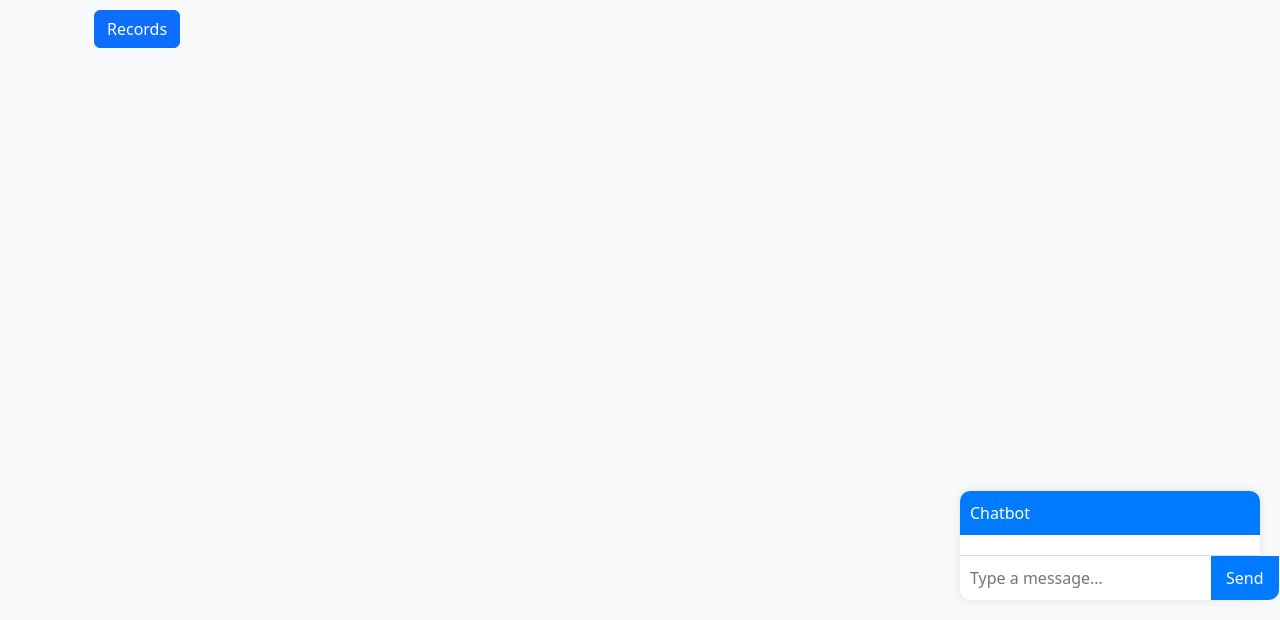
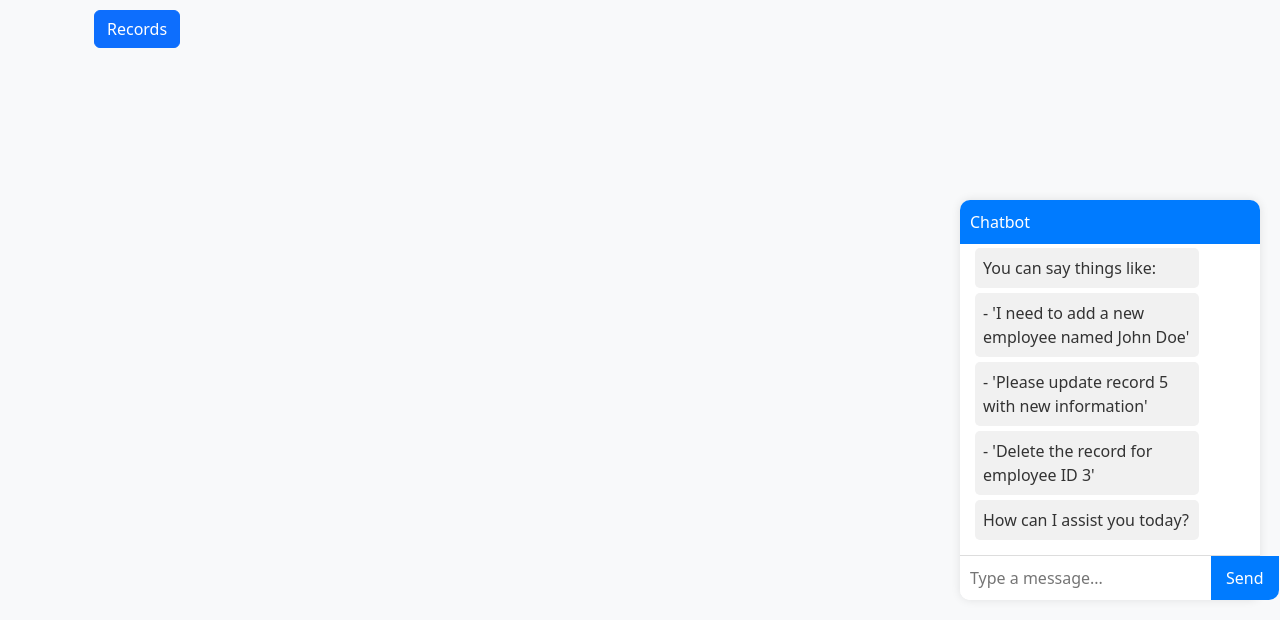
Before and after one commit to vijay-nwt/agenticAI, a Django app: page /welcome/ in a window 1280 px wide. Shown: the part 180-800 px from the top of the page. Run offline with Django 5.2, Linux system fonts and the light colour scheme; the visitor is signed in with stand-in values (Sample User, id 1).

Commit message:
working-1

```diff
--- a/agenticAI/urls.py
+++ b/agenticAI/urls.py
@@ -16,7 +16,7 @@ Including another URLconf
 """
 from django.contrib import admin
 from django.urls import path
-from users.views import signup, welcome, home, login_view, logout_view, record_list, create_record, update_record, delete_record
+from users.views import signup, welcome, home, login_view, logout_view, record_list, create_record, update_record, delete_record, chatbot_api
 
 urlpatterns = [
     path('admin/', admin.site.urls),
@@ -29,4 +29,5 @@ urlpatterns = [
     path('records/create/', create_record, name='create_record'),
     path('records/<int:pk>/update/', update_record, name='update_record'),
     path('records/<int:pk>/delete/', delete_record, name='delete_record'),
+    path('chatbot/', chatbot_api, name='chatbot_api')
 ]
--- a/users/templates/welcome.html
+++ b/users/templates/welcome.html
@@ -49,6 +49,24 @@
             padding: 0 15px;
             border-bottom-right-radius: 10px;
         }
+        .user-message {
+            background: #007bff;
+            color: white;
+            padding: 8px;
+            border-radius: 5px;
+            margin: 5px;
+            align-self: flex-end;
+            max-width: 80%;
+        }
+        .bot-message {
+            background: #f1f1f1;
+            color: #333;
+            padding: 8px;
+            border-radius: 5px;
+            margin: 5px;
+            align-self: flex-start;
+            max-width: 80%;
+        }
     </style>
     <div class="container">
         <h2 class="mt-5">Welcome!</h2>
@@ -72,4 +90,70 @@
             <button>Send</button>
         </div>
     </div>
+    <script>
+        document.addEventListener('DOMContentLoaded', function() {
+            const chatInput = document.querySelector('.chatbot-input input');
+            const chatButton = document.querySelector('.chatbot-input button');
+            const chatMessages = document.querySelector('.chatbot-messages');
+
+            function addMessage(message, isUser = false) {
+                const messageDiv = document.createElement('div');
+                messageDiv.className = isUser ? 'user-message' : 'bot-message';
+                messageDiv.textContent = message;
+                chatMessages.appendChild(messageDiv);
+                chatMessages.scrollTop = chatMessages.scrollHeight;
+            }
+
+            function sendMessage() {
+                const message = chatInput.value.trim();
+                if (message) {
+                    addMessage(message, true);
+                    chatInput.value = '';
+
+                    fetch('/chatbot/', {
+                        method: 'POST',
+                        headers: {
+                            'Content-Type': 'application/json',
+                            'X-CSRFToken': '{{ csrf_token }}'
+                        },
+                        body: JSON.stringify({ message: message })
+                    })
+                    .then(response => response.json())
+                    .then(data => {
+                        if (data.response) {
+                            addMessage(data.response);
+                            // If the response contains a command, highlight it
+                            if (data.response.includes('Create') ||
+                                data.response.includes('Update') ||
+                                data.response.includes('Delete')) {
+                                const lastMessage = chatMessages.lastChild;
+                                lastMessage.style.backgroundColor = '#28a745';
+                                lastMessage.style.color = 'white';
+                            }
+                        } else if (data.error) {
+                            addMessage('Error: ' + data.error);
+                        }
+                    })
+                    .catch(error => {
+                        addMessage('Error communicating with the server');
+                    });
+                }
+            }
+
+            chatButton.addEventListener('click', sendMessage);
+            chatInput.addEventListener('keypress', function(e) {
+                if (e.key === 'Enter') {
+                    sendMessage();
+                }
+            });
+
+            // Add some initial instructions
+            addMessage("Hello! I'm your AI-powered record management assistant.");
+            addMessage("You can say things like:");
+            addMessage("- 'I need to add a new employee named John Doe'");
+            addMessage("- 'Please update record 5 with new information'");
+            addMessage("- 'Delete the record for employee ID 3'");
+            addMessage("How can I assist you today?");
+        });
+    </script>
     {% endblock %}
--- a/users/views.py
+++ b/users/views.py
@@ -3,6 +3,17 @@ from django.contrib.auth import login, authenticate, login as auth_login, logout
 from django.contrib.auth.forms import UserCreationForm, AuthenticationForm
 from django.contrib.auth.decorators import login_required
 from .models import Profile, Record
+from django.http import JsonResponse
+from django.views.decorators.csrf import csrf_exempt
+import json
+from crewai import Agent, Task, Crew
+from datetime import datetime
+from litellm import completion
+import os
+from django.conf import settings
+
+# Add this configuration at the top of your views.py
+os.environ["OPENAI_API_KEY"] = settings.OPENAI_API_KEY
 
 # Create your views here.
 
@@ -78,3 +89,113 @@ def delete_record(request, pk):
     if request.method == 'POST':
         record.delete()
     return redirect('record_list')
+
+def create_crew_ai_agent():
+    # Define the agent
+    record_manager = Agent(
+        role='Record Manager',
+        goal='Help users manage records by creating, updating, and deleting them',
+        backstory="""You are an AI assistant specialized in record management.
+        You help users create, update, and delete records in a database.""",
+        verbose=True,
+        allow_delegation=False,
+        llm_config={
+            "config_list": [{
+                "model": "gpt-4o",
+                "api_key": settings.OPENAI_API_KEY
+            }]
+        }
+    )
+    return record_manager
+
+def process_message_with_crewai(message):
+    agent = create_crew_ai_agent()
+
+    # Get the actual table name from the Record model
+    table_name = Record._meta.db_table
+
+    # Create a task for the agent with specific model context
+    task = Task(
+        description=f"""Process the following user request: {message}
+        The user wants to manage records in a Django application. The model is defined in models.py as:
+        class Record(models.Model):
+            name = models.CharField(max_length=100)
+            age = models.IntegerField()
+            address = models.TextField()
+            department = models.CharField(max_length=100)
+            created_at = models.DateTimeField(auto_now_add=True)
+            updated_at = models.DateTimeField(auto_now=True)
+
+        The actual table name in the database is '{table_name}'.
+
+        For record operations, you need to:
+        1. Understand if they want to create, update, or delete a record
+        2. Extract the necessary details
+        3. Return a simple, direct response that can be easily parsed
+        When referring to the model, always use 'Record' as the class name.
+        For delete operations, just return the record ID to be deleted.
+        """,
+        agent=agent,
+        expected_output="A simple, direct response that can be easily parsed by the API"
+    )
+
+    # Create the crew and execute the task
+    crew = Crew(
+        agents=[agent],
+        tasks=[task],
+        verbose=True
+    )
+
+    result = crew.kickoff()
+    return result
+
+@csrf_exempt
+@login_required
+def chatbot_api(request):
+    if request.method == 'POST':
+        try:
+            data = json.loads(request.body)
+            message = data.get('message', '').lower()
+
+            # Process the message with CrewAI
+            crewai_response = process_message_with_crewai(message)
+
+            # Handle delete command
+            if 'delete' in message.lower():
+                try:
+                    # Extract ID from the original message
+                    record_id = int(''.join(filter(str.isdigit, message)))
+                    record = get_object_or_404(Record, pk=record_id)
+                    record.delete()
+                    return JsonResponse({'response': f'Record {record_id} successfully deleted'})
+                except (ValueError, IndexError):
+                    return JsonResponse({'response': 'Please provide a valid record ID to delete'})
+                except Exception as e:
+                    return JsonResponse({'error': str(e)}, status=400)
+
+            # Handle create command
+            if 'create' in message.lower():
+                try:
+                    # Extract details from the message
+                    name = message.split('name')[1].split('age')[0].strip()
+                    age = int(message.split('age')[1].split('address')[0].strip())
+                    address = message.split('address')[1].split('department')[0].strip()
+                    department = message.split('department')[1].strip()
+
+                    # Create the record
+                    Record.objects.create(
+                        name=name,
+                        age=age,
+                        address=address,
+                        department=department
+                    )
+                    return JsonResponse({'response': 'Record created successfully'})
+                except Exception as e:
+                    return JsonResponse({'error': str(e)}, status=400)
+
+            # For other operations, return the string representation of the response
+            return JsonResponse({'response': str(crewai_response)})
+
+        except Exception as e:
+            return JsonResponse({'error': str(e)}, status=400)
+    return JsonResponse({'error': 'Invalid request'}, status=400)
```
Also changed, not shown: agenticAI/settings.py (+9 -0 lines), users/migrations/0002_record.py (added).
